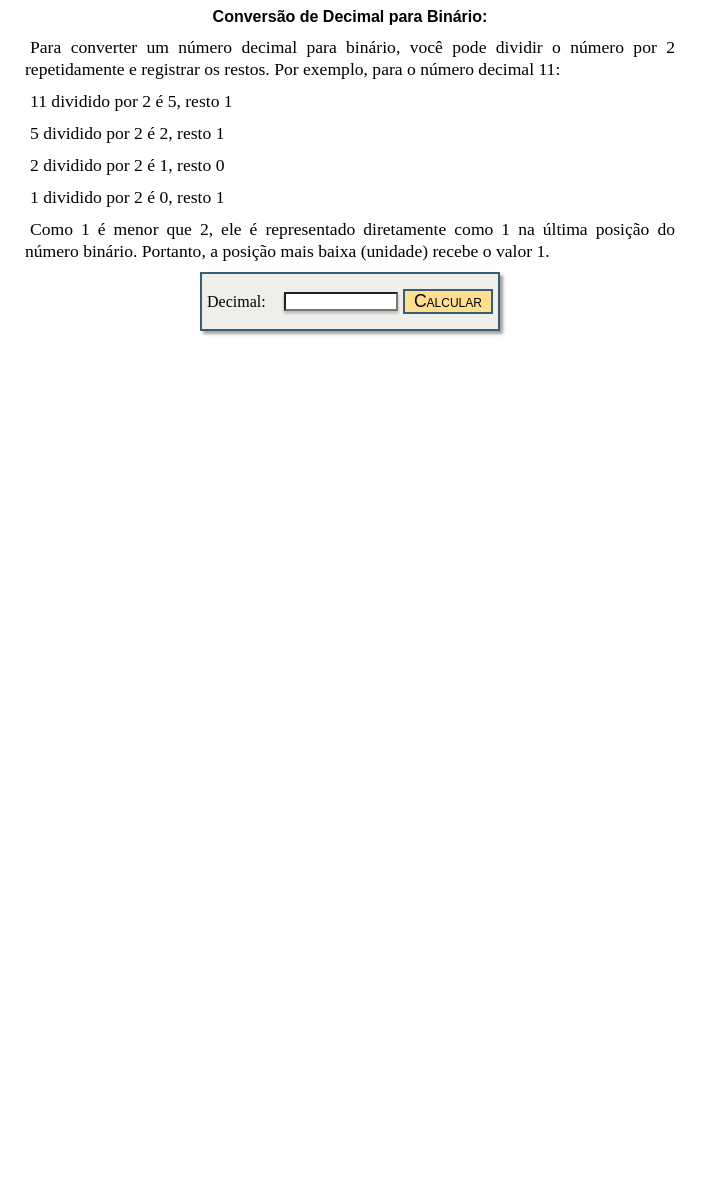
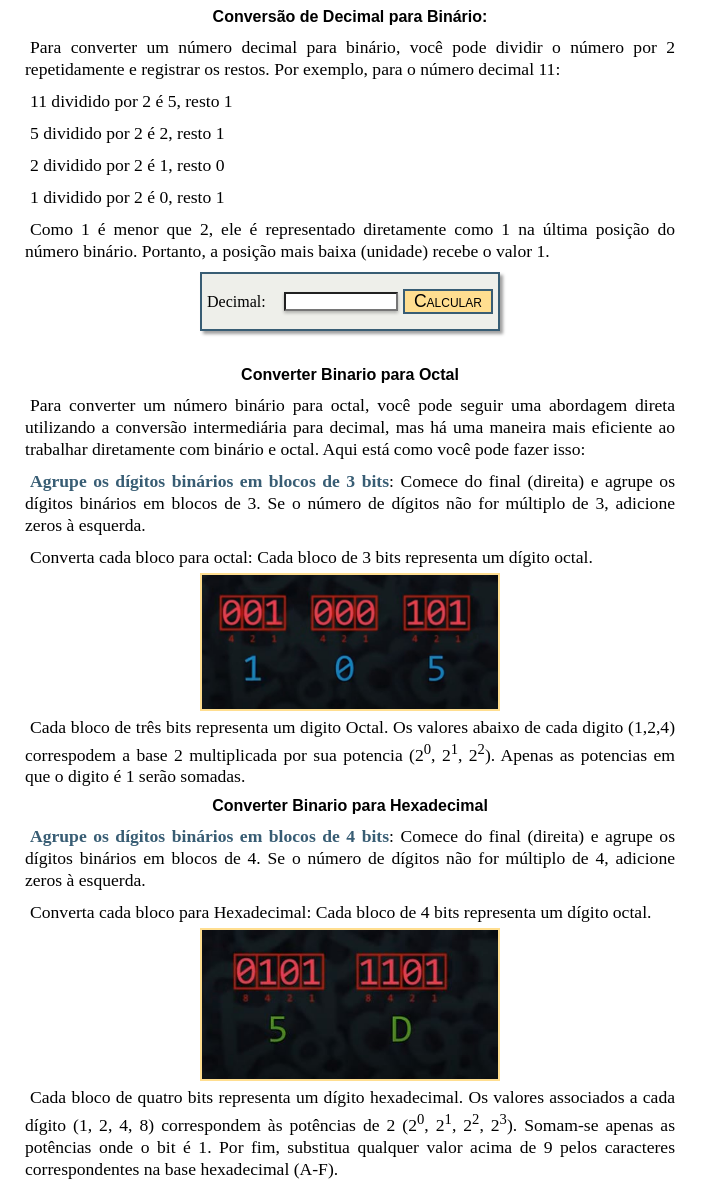
Before and after one commit to Leo-gsouza/bases-numericas, a plain HTML site: page paginas/binario.html in a window 1280 px wide. Shown: the part 1800-2995 px from the top of the page, without its empty margins (0-713 px from the left). Before the commit the page ends 2171 px from the top, so only its background shows below. Drawn offline with nearby package versions, Linux system fonts and the light colour scheme; a web font is replaced by a local one.

Commit message:
finalizado

```diff
--- a/paginas/binario.html
+++ b/paginas/binario.html
@@ -104,6 +104,19 @@
                 <div class="resultado" id="res"></div>
             </div>
 
+            <h2>Converter Binario para Octal</h2>
+            <p>Para converter um número binário para octal, você pode seguir uma abordagem direta utilizando a conversão intermediária para decimal, mas há uma maneira mais eficiente ao trabalhar diretamente com binário e octal. Aqui está como você pode fazer isso:</p>
+            <p><strong>Agrupe os dígitos binários em blocos de 3 bits</strong>: Comece do final (direita) e agrupe os dígitos binários em blocos de 3. Se o número de dígitos não for múltiplo de 3, adicione zeros à esquerda.</p>
+            <p>Converta cada bloco para octal: Cada bloco de 3 bits representa um dígito octal.</p>
+            <img src="../imagens/binoct.JPG" alt="Binario para Octal" class="conteudo">
+            <p>Cada bloco de três bits representa um digito Octal. Os valores abaixo de cada digito (1,2,4) correspodem a base 2 multiplicada por sua potencia (2<sup>0</sup>, 2<sup>1</sup>, 2<sup>2</sup>). Apenas as potencias em que o digito é 1 serão somadas.</p>
+
+            <h2>Converter Binario para Hexadecimal</h2>
+            <p><strong>Agrupe os dígitos binários em blocos de 4 bits</strong>: Comece do final (direita) e agrupe os dígitos binários em blocos de 4. Se o número de dígitos não for múltiplo de 4, adicione zeros à esquerda.</p>
+            <p>Converta cada bloco para Hexadecimal: Cada bloco de 4 bits representa um dígito octal.</p>
+            <img src="../imagens/binhex.JPG" alt="Binario para Hexadecimal" class="conteudo">
+            <p>Cada bloco de quatro bits representa um dígito hexadecimal. Os valores associados a cada dígito (1, 2, 4, 8) correspondem às potências de 2 (2<sup>0</sup>, 2<sup>1</sup>, 2<sup>2</sup>, 2<sup>3</sup>). Somam-se apenas as potências onde o bit é 1. Por fim, substitua qualquer valor acima de 9 pelos caracteres correspondentes na base hexadecimal (A-F).</p>
+
 
         </section>
     </main>
--- a/principal.css
+++ b/principal.css
@@ -247,6 +247,16 @@ div.sistema > p > strong{
 
 
 
+/* =========================================imagens================================================ */
+img.conteudo{
+    display: block;
+    width: 300px;
+    margin: auto;
+
+    border: 2px solid var(--cor5);
+}
+
+
 /* =========================================animation================================================ */
 @keyframes rotation{
     0%{
```
Also changed, not shown: paginas/hexadecimal.html (+6 -0 lines), paginas/octal.html (+6 -0 lines), imagens/binhex.JPG (added), imagens/binoct.JPG (added), imagens/hexbin.JPG (added), imagens/octbin.JPG (added).
